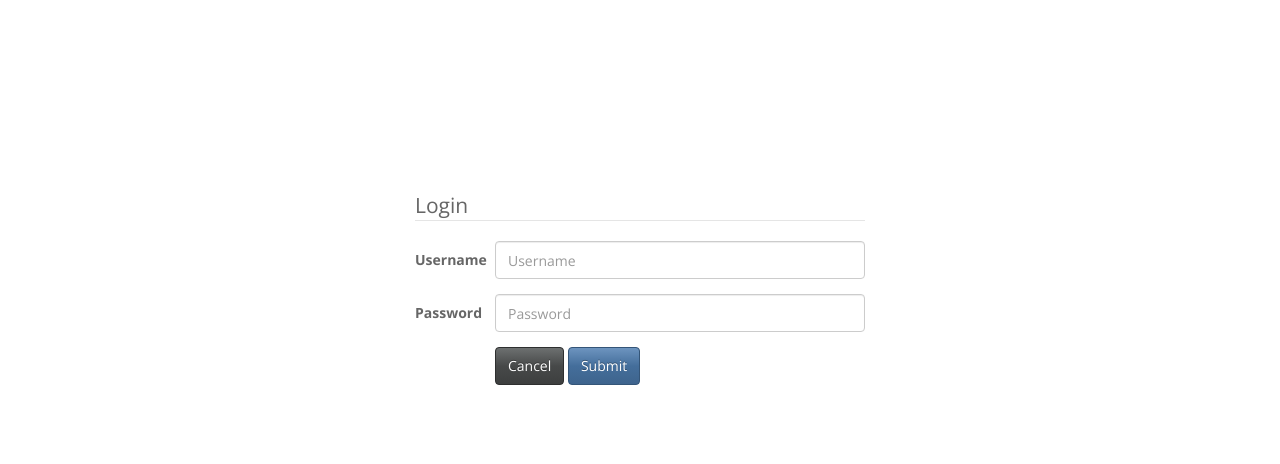
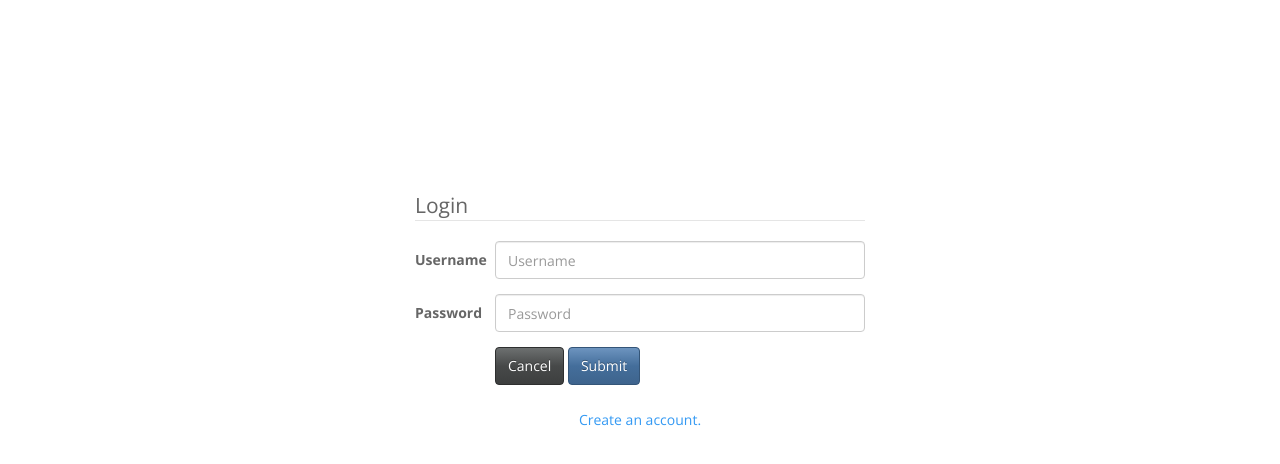
Before and after one commit to N3phi1im/Nointerest, a website: page views/index.html in a window 1280 px wide. Shown: the part 54-518 px from the top of the page. Drawn offline with nearby package versions, Linux system fonts and the light colour scheme; some packages are replaced by stand-ins of ours; files whose address does not match are found by name.

Commit message:
Created a link to account registration

```diff
--- a/public/css/site.css
+++ b/public/css/site.css
@@ -20,3 +20,8 @@
 #dropDownToggle {
 	margin-right: -25px;
 }
+
+#createAccount {
+	text-align: center;
+	margin-top: 10px;
+}
--- a/public/views/Login.html
+++ b/public/views/Login.html
@@ -23,4 +23,7 @@
       </div>
     </fieldset>
   </form>
+  <div id="createAccount">
+    <a ui-sref="">Create an account.</a>
+  </div>
 </div>
```
